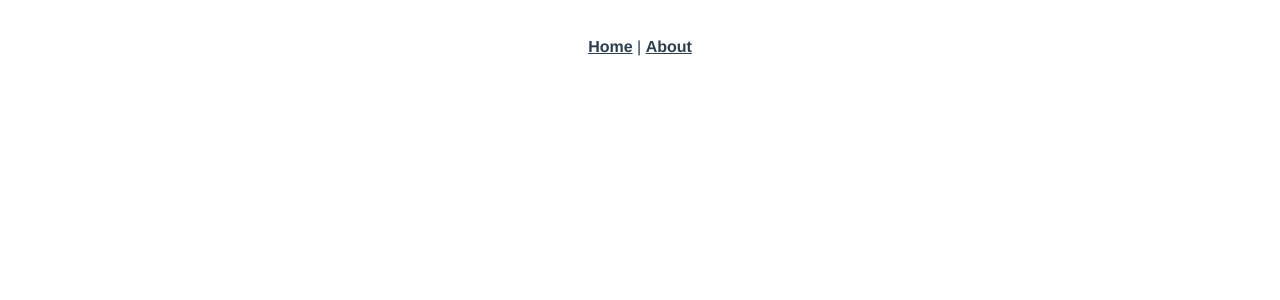
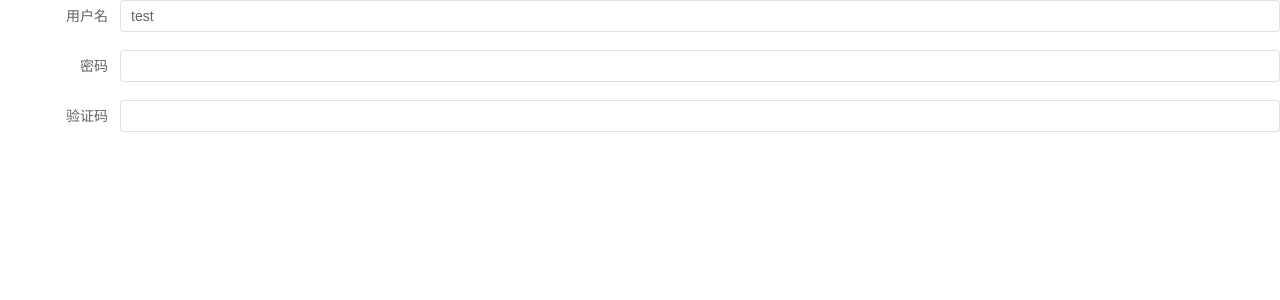
Before and after one commit to Zhangyifan0016/Vue-test, a Vue app: page /#/login in a window 1280 px wide. Before the commit this address had no page. Shown: the top 300 px of the page. Built offline with nearby package versions, Linux system fonts and the light colour scheme.

Commit message:
feat(src目录): 引入全局样式styles 下载并引入element-plus 配置登录路由

```diff
--- a/package.json
+++ b/package.json
@@ -11,6 +11,7 @@
   "dependencies": {
     "axios": "^0.27.2",
     "core-js": "^3.8.3",
+    "element-plus": "^2.2.8",
     "vue": "^3.2.13",
     "vue-router": "^4.0.3",
     "vuex": "^4.0.0"
--- a/src/App.vue
+++ b/src/App.vue
@@ -1,9 +1,5 @@
 <template>
-  <nav>
-    <router-link to="/">Home</router-link> |
-    <router-link to="/about">About</router-link>
-  </nav>
-  <router-view/>
+  <router-view />
 </template>
 
 <style lang="scss">
--- a/src/main.js
+++ b/src/main.js
@@ -2,5 +2,9 @@ import { createApp } from 'vue'
 import App from './App.vue'
 import router from './router'
 import store from './store'
+import ElementPlus from 'element-plus'
+import 'element-plus/dist/index.css'
+// 引入全局样式
+import './styles/index.scss'
 
-createApp(App).use(store).use(router).mount('#app')
+createApp(App).use(store).use(router).use(ElementPlus).mount('#app')
--- a/src/router/index.js
+++ b/src/router/index.js
@@ -1,25 +1,16 @@
 import { createRouter, createWebHashHistory } from 'vue-router'
-import HomeView from '../views/HomeView.vue'
 
-const routes = [
+const publicrouting = [
   {
-    path: '/',
-    name: 'home',
-    component: HomeView
-  },
-  {
-    path: '/about',
-    name: 'about',
-    // route level code-splitting
-    // this generates a separate chunk (about.[hash].js) for this route
-    // which is lazy-loaded when the route is visited.
-    component: () => import(/* webpackChunkName: "about" */ '../views/AboutView.vue')
+    path: '/login',
+    name: 'login',
+    component: () => import('../views/login')
   }
 ]
 
 const router = createRouter({
   history: createWebHashHistory(),
-  routes
+  routes: publicrouting
 })
 
 export default router
--- /dev/null
+++ b/src/styles/index.css
@@ -0,0 +1,49 @@
+html,
+body {
+  height: 100%;
+  margin: 0;
+  padding: 0;
+  -moz-osx-font-smoothing: grayscale;
+  -webkit-font-smoothing: antialiased;
+  text-rendering: optimizeLegibility;
+  font-family: Helvetica Neue, Helvetica, PingFang SC, Hiragino Sans GB,
+ Microsoft YaHei, Arial, sans-serif;
+}
+
+#app {
+  height: 100%;
+}
+
+*,
+*:before,
+*:after {
+  box-sizing: inherit;
+  margin: 0;
+  padding: 0;
+}
+
+a:focus,
+a:active {
+  outline: none;
+}
+
+a,
+a:focus,
+a:hover {
+  cursor: pointer;
+  color: inherit;
+  text-decoration: none;
+}
+
+div:focus {
+  outline: none;
+}
+
+.clearfix:after {
+  visibility: hidden;
+  display: block;
+  font-size: 0;
+  content: ' ';
+  clear: both;
+  height: 0;
+}
--- /dev/null
+++ b/src/styles/index.min.css
@@ -0,0 +1,2 @@
+html,body{height:100%;margin:0;padding:0;-moz-osx-font-smoothing:grayscale;-webkit-font-smoothing:antialiased;text-rendering:optimizeLegibility;font-family:Helvetica Neue, Helvetica, PingFang SC, Hiragino Sans GB,
+ Microsoft YaHei, Arial, sans-serif}#app{height:100%}*,*:before,*:after{box-sizing:inherit;margin:0;padding:0}a:focus,a:active{outline:none}a,a:focus,a:hover{cursor:pointer;color:inherit;text-decoration:none}div:focus{outline:none}.clearfix:after{visibility:hidden;display:block;font-size:0;content:' ';clear:both;height:0}
--- /dev/null
+++ b/src/styles/index.scss
@@ -0,0 +1,51 @@
+html,
+body {
+  height: 100%;
+  margin: 0;
+  padding: 0;
+  -moz-osx-font-smoothing: grayscale;
+  -webkit-font-smoothing: antialiased;
+  text-rendering: optimizeLegibility;
+  font-family: Helvetica Neue, Helvetica, PingFang SC, Hiragino Sans GB,
+    Microsoft YaHei, Arial, sans-serif;
+}
+
+#app {
+  height: 100%;
+}
+
+*,
+*:before,
+*:after {
+  box-sizing: inherit;
+  margin: 0;
+  padding: 0;
+}
+
+a:focus,
+a:active {
+  outline: none;
+}
+
+a,
+a:focus,
+a:hover {
+  cursor: pointer;
+  color: inherit;
+  text-decoration: none;
+}
+
+div:focus {
+  outline: none;
+}
+
+.clearfix {
+  &:after {
+    visibility: hidden;
+    display: block;
+    font-size: 0;
+    content: ' ';
+    clear: both;
+    height: 0;
+  }
+}
--- a/src/views/login/index.vue
+++ b/src/views/login/index.vue
@@ -0,0 +1,30 @@
+<template>
+  <div>
+    <el-form
+      ref="ruleFormRef"
+      :model="loginForm"
+      :rules="rules"
+      label-width="120px"
+      class="demo-ruleForm"
+    >
+      <el-form-item label="用户名" prop="username">
+        <el-input v-model="loginForm.username" />
+      </el-form-item>
+      <el-form-item label="密码" prop="username">
+        <el-input v-model="loginForm.password" type="password" />
+      </el-form-item>
+      <el-form-item label="验证码" prop="captcha">
+        <el-input v-model="loginForm.captcha" />
+      </el-form-item>
+    </el-form>
+  </div>
+</template>
+<script setup>
+import { reactive } from 'vue'
+const loginForm = reactive({
+  username: 'test',
+  password: '',
+  captcha: ''
+})
+</script>
+<style scoped lang="scss"></style>
```
